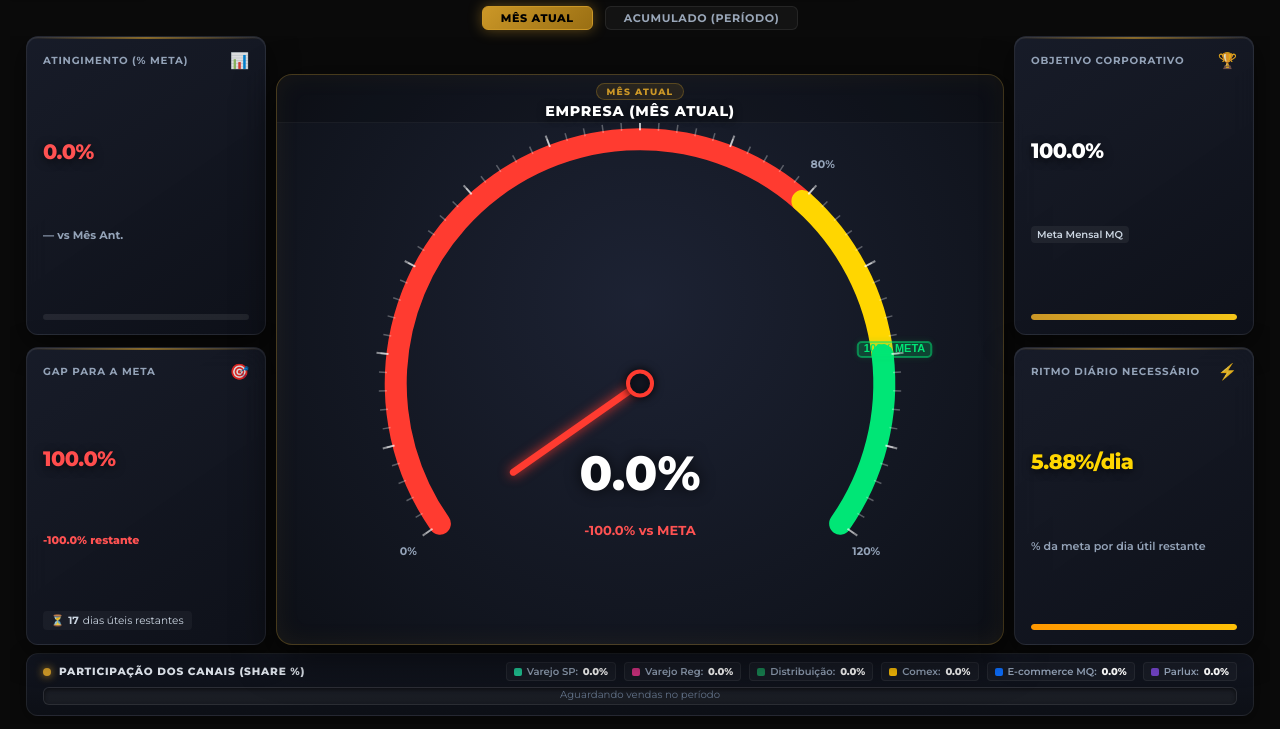
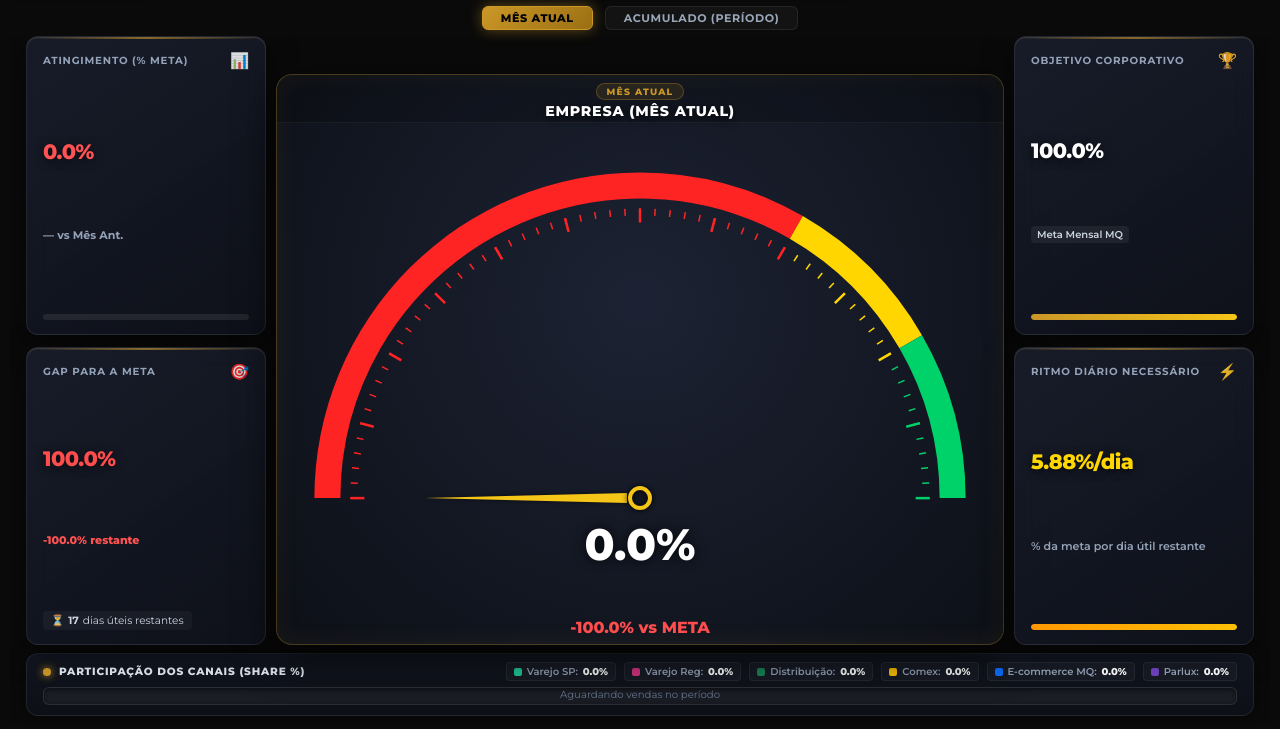
Before and after one commit to Sracm/dashboard-tv, a Flask app: page /empresa in a window 1280 px wide. Shown: the part 71-800 px from the top of the page. Run offline with Flask 3, Linux system fonts and the light colour scheme; data that the repository does not hold is empty; some libraries are stand-ins or nearby versions.

Commit message:
fix(empresa): padronizar velocimetro no formato semicirculo padrao da TV (180 a 0)

```diff
--- a/static/js/empresa.js
+++ b/static/js/empresa.js
@@ -76,119 +76,97 @@ function updateClock() {
 
 function getEmpresaGaugeOption(percent, diff) {
     const isSuccess = percent >= 100;
-    const isWarning = percent >= 80 && percent < 100;
     const sign = diff >= 0 ? '+' : '';
     const diffText = sign + diff.toFixed(1) + '% vs META';
-
-    // Status visual alinhado com o Design System da MQ Hair e abas da TV
-    const statusColor = isSuccess ? '#00e676' : (isWarning ? '#ffd600' : '#ff3b30');
-    const statusGlow = isSuccess ? 'rgba(0, 230, 118, 0.85)' : (isWarning ? 'rgba(255, 214, 0, 0.85)' : 'rgba(255, 59, 48, 0.85)');
+    const diffColor = isSuccess ? '#00d26a' : '#ff4d4d';
 
     return {
         series: [
             {
                 type: 'gauge',
-                startAngle: 215,
-                endAngle: -35,
+                startAngle: 180,
+                endAngle: 0,
                 min: 0,
                 max: 120,
                 splitNumber: 12,
-                radius: '98%',
-                center: ['50%', '50%'],
+                radius: '125%',
+                center: ['50%', '72%'],
                 axisLine: {
-                    roundCap: true,
                     lineStyle: {
-                        width: 22,
+                        width: 26,
                         color: [
-                            [80 / 120, '#ff3b30'],   // 0 a 80%: Crítico (Vermelho vibrante)
-                            [100 / 120, '#ffd600'],  // 80 a 100%: Atenção (Amarelo Ouro MQ)
-                            [1, '#00e676']           // 100 a 120%: Meta Batida (Verde Neon)
+                            [80 / 120, '#ff2424'],
+                            [100 / 120, '#ffd600'],
+                            [1, '#00d26a']
                         ]
                     }
                 },
                 pointer: {
-                    icon: 'path://M2.9,0.7L2.9,0.7c1.4,0,2.6,1.2,2.6,2.6v115c0,1.4-1.2,2.6-2.6,2.6l0,0c-1.4,0-2.6-1.2-2.6-2.6V3.3C0.3,1.9,1.4,0.7,2.9,0.7z',
-                    width: 7,
+                    icon: 'path://M12.8,0.7l12,40.1H0.7L12.8,0.7z',
                     length: '62%',
-                    offsetCenter: [0, '0%'],
+                    width: 10,
+                    offsetCenter: [0, '-4%'],
                     itemStyle: {
-                        color: statusColor,
-                        shadowColor: statusGlow,
-                        shadowBlur: 12
+                        color: '#f5c518',
+                        shadowColor: 'rgba(0, 0, 0, 0.6)',
+                        shadowBlur: 4
                     }
                 },
                 anchor: {
                     show: true,
                     showAbove: true,
-                    size: 24,
+                    size: 20,
                     itemStyle: {
+                        color: '#121622',
                         borderWidth: 4,
-                        borderColor: statusColor,
-                        color: '#121622',
+                        borderColor: '#f5c518',
                         shadowColor: 'rgba(0, 0, 0, 0.8)',
-                        shadowBlur: 10
+                        shadowBlur: 6
                     }
                 },
                 axisTick: {
-                    distance: -28,
-                    length: 8,
-                    lineStyle: { color: 'rgba(255, 255, 255, 0.3)', width: 1.5 }
+                    length: 7,
+                    lineStyle: {
+                        color: 'auto',
+                        width: 1.5
+                    }
                 },
                 splitLine: {
-                    distance: -32,
-                    length: 12,
-                    lineStyle: { color: 'rgba(255, 255, 255, 0.5)', width: 2 }
+                    length: 14,
+                    lineStyle: {
+                        color: 'auto',
+                        width: 2.5
+                    }
                 },
                 axisLabel: {
-                    distance: -18,
-                    color: '#94a3b8',
-                    fontSize: 11,
-                    fontWeight: '700',
-                    fontFamily: 'Montserrat',
-                    formatter: function (value) {
-                        if (value === 0) return '0%';
-                        if (value === 50) return '50%';
-                        if (value === 80) return '80%';
-                        if (value === 100) return '{meta|100% META}';
-                        if (value === 120) return '120%';
-                        return '';
-                    },
-                    rich: {
-                        meta: {
-                            color: '#00e676',
-                            fontWeight: '800',
-                            fontSize: 11,
-                            padding: [2, 6],
-                            borderRadius: 4,
-                            backgroundColor: 'rgba(0, 230, 118, 0.15)',
-                            borderColor: 'rgba(0, 230, 118, 0.5)',
-                            borderWidth: 1,
-                            shadowColor: 'rgba(0, 230, 118, 0.4)',
-                            shadowBlur: 6
-                        }
-                    }
+                    show: false
                 },
                 title: {
-                    offsetCenter: [0, '58%'],
-                    fontSize: 13,
-                    color: isSuccess ? '#00e676' : (diff < 0 ? '#ff5252' : '#94a3b8'),
-                    fontWeight: '700',
+                    offsetCenter: [0, '15%'],
+                    fontSize: 44,
+                    color: isSuccess ? '#00d26a' : '#ffffff',
+                    fontWeight: '800',
+                    fontFamily: 'Montserrat',
+                    textShadowColor: isSuccess ? 'rgba(0, 210, 106, 0.6)' : 'rgba(0, 0, 0, 0.8)',
+                    textShadowBlur: 12
+                },
+                detail: {
+                    fontSize: 16,
+                    offsetCenter: [0, '40%'],
+                    valueAnimation: true,
+                    formatter: function () {
+                        return diffText;
+                    },
+                    color: diffColor,
+                    fontWeight: '800',
                     fontFamily: 'Montserrat'
                 },
-                detail: {
-                    valueAnimation: true,
-                    offsetCenter: [0, '36%'],
-                    fontSize: 48,
-                    fontWeight: '800',
-                    fontFamily: 'Montserrat',
-                    formatter: function () {
-                        return percent.toFixed(1) + '%';
-                    },
-                    color: isSuccess ? '#00e676' : '#ffffff',
-                    textShadowColor: isSuccess ? 'rgba(0, 230, 118, 0.6)' : 'rgba(0, 0, 0, 0.8)',
-                    textShadowBlur: 15
-                },
-                data: [{ value: Math.min(Math.max(percent, 0), 120), name: diffText }]
+                data: [
+                    {
+                        value: Math.min(Math.max(percent, 0), 120),
+                        name: percent.toFixed(1) + '%'
+                    }
+                ]
             }
         ]
     };
--- a/templates/empresa.html
+++ b/templates/empresa.html
@@ -229,7 +229,7 @@
     <audio id="audio-caixa" src="/static/audio/caixa_registradora.mp3?v=1" preload="none"></audio>
 
     <!-- Custom JS -->
-    <script src="{{ url_for('static', filename='js/empresa.js') }}?v=46"></script>
+    <script src="{{ url_for('static', filename='js/empresa.js') }}?v=47"></script>
     <!-- Auto-Rotacao TV (Carrossel Continuo 2.5 min) -->
     <script src="{{ url_for('static', filename='js/tv_rotator.js') }}?v=6"></script>
 
```
